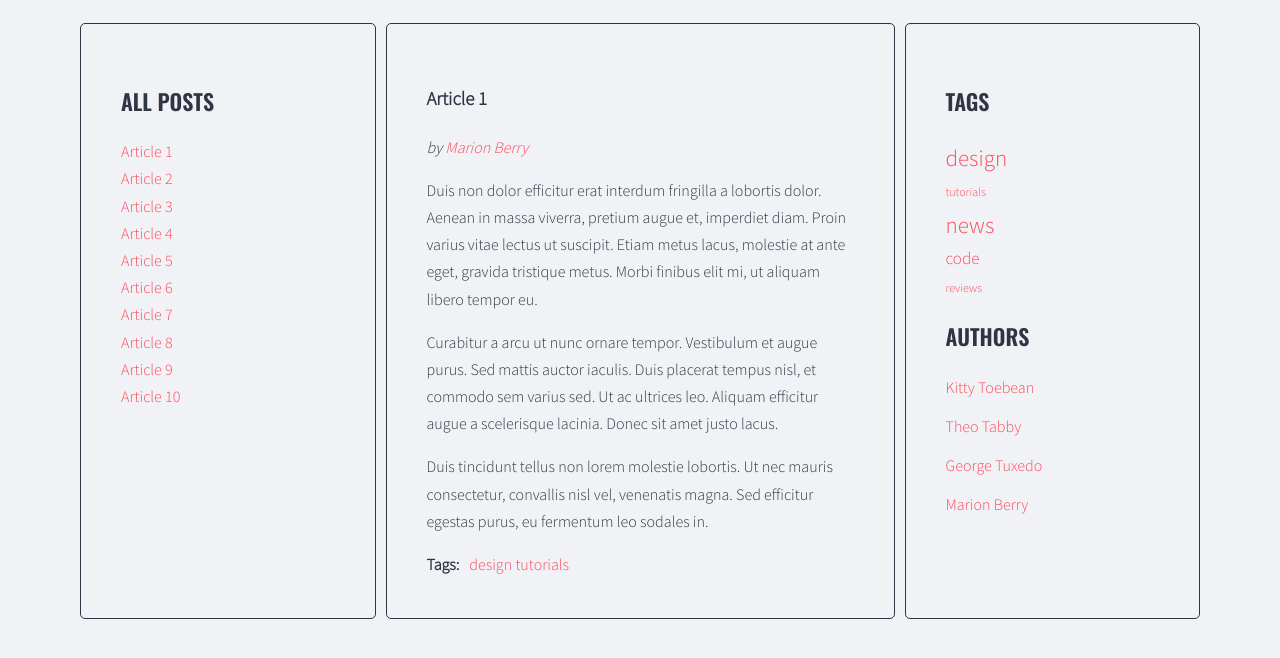
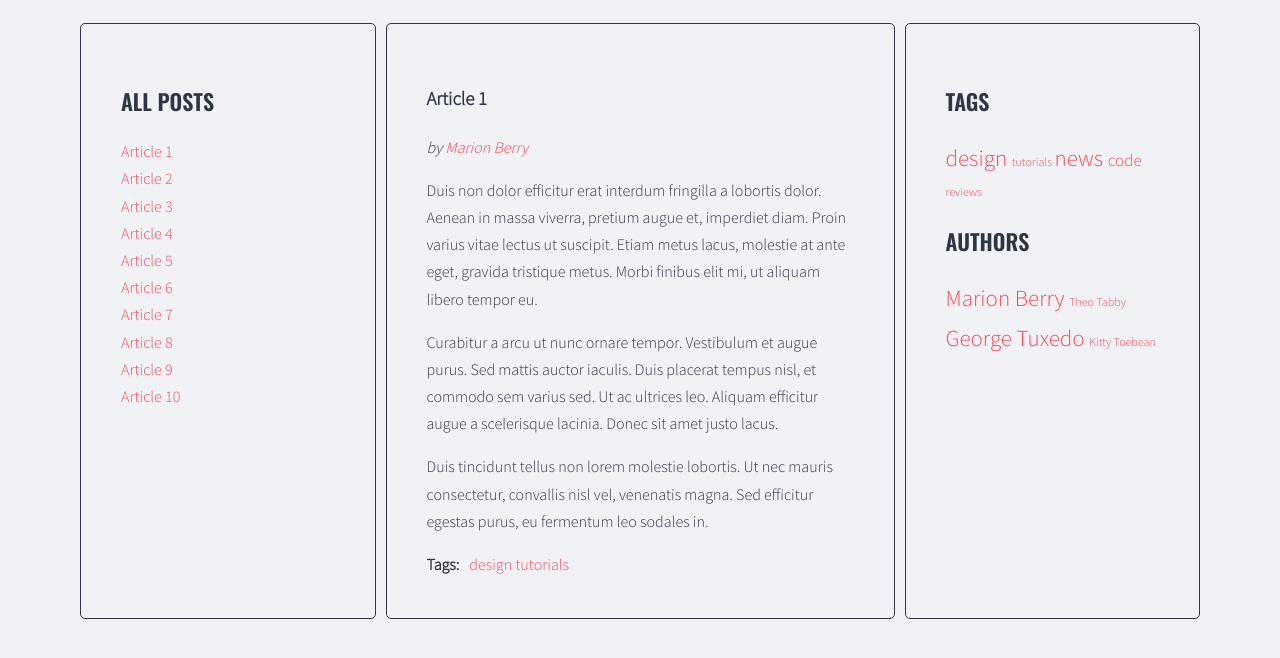
Before and after one commit to Lithaos/javascript-blog, a website: page index.html in a window 1280 px wide. Shown: the part 220-878 px from the top of the page. Drawn offline with nearby package versions, Linux system fonts and the light colour scheme.

Commit message:
add Author selector task

```diff
--- a/js/script.js
+++ b/js/script.js
@@ -1,4 +1,15 @@
 'use strict';
+const opts = {
+  articleSelector: '.post',
+  titleSelector: '.post-title',
+  titleListSelector: '.titles',
+  articleTagsSelector: '.post-tags .list',
+  articleAuthorSelector: '.post-author',
+  tagsListSelector: '.tags.list',
+  cloudClassCount: 5,
+  cloudClassPrefix: 'tag-size-',
+  authorsListSelector: '.list.authors'
+}
 
 function titleClickHandler(event) {
   event.preventDefault();
@@ -33,28 +44,19 @@ function titleClickHandler(event) {
 
 
 
-const optArticleSelector = '.post',
-  optTitleSelector = '.post-title',
-  optTitleListSelector = '.titles',
-  optArticleTagsSelector = '.post-tags .list',
-  optArticleAuthorSelector = '.post-author',
-  optTagsListSelector = '.tags.list',
-  optCloudClassCount = 5,
-  optCloudClassPrefix = 'tag-size-';
-
 function generateTitleLinks(customSelector = '') {
   /* remove contents of titleList */
-  const titleList = document.querySelector(optTitleListSelector);
+  const titleList = document.querySelector(opts.titleListSelector);
   titleList.innerHTML = '';
   /* for each article */
-  const articles = document.querySelectorAll(optArticleSelector + customSelector);
+  const articles = document.querySelectorAll(opts.articleSelector + customSelector);
   let html = '';
   for (let article of articles) {
     /* get the article id */
     const articleId = article.getAttribute('id');
     /* find the title element */
     /* get the title from the title element */
-    const articleTitle = article.querySelector(optTitleSelector).innerHTML;
+    const articleTitle = article.querySelector(opts.titleSelector).innerHTML;
     /* create HTML of the link */
     const linkHTML = '<li><a href="#' + articleId + '"><span>' + articleTitle + '</span></a></li>';
     html = html + linkHTML;
@@ -87,7 +89,7 @@ function calculateTagClass(count, params) {
   const normalizedCount = count - params.min;
   const normalizedMax = params.max - params.min;
   const percentage = normalizedCount / normalizedMax;
-  const classNumber = Math.floor( percentage * (optCloudClassCount - 1) + 1 );
+  const classNumber = Math.floor(percentage * (opts.cloudClassCount - 1) + 1);
   return classNumber;
 }
 
@@ -95,11 +97,11 @@ function generateTags() {
   /* Create a new variable allTags with an empty object */
   let allTags = {};
   /* find all articles */
-  const articles = document.querySelectorAll(optArticleSelector);
+  const articles = document.querySelectorAll(opts.articleSelector);
   /* START LOOP: for every article: */
   for (let article of articles) {
     /* find tags wrapper */
-    let tagsWrapper = article.querySelector(optArticleTagsSelector);
+    let tagsWrapper = article.querySelector(opts.articleTagsSelector);
     tagsWrapper.innerHTML = '';
     let html = '';
     /* get tags from data-tags attribute */
@@ -123,15 +125,14 @@ function generateTags() {
     /* END LOOP: for every article: */
   }
   /* find list of tags in right column */
-  const tagList = document.querySelector(optTagsListSelector);
+  const tagList = document.querySelector(opts.tagsListSelector);
   /* Create variable for all links HTML code */
   const tagsParams = calculateTagsParams(allTags);
   let allTagsHTML = '';
   /* START LOOP: for each tag in allTags:*/
   for (let tag in allTags) {
     /* generate code of a link and add it to allTagsHTML */
-    allTagsHTML += '<li><a href="#tag-' + tag + '"' + 'class="' + optCloudClassPrefix+calculateTagClass(allTags[tag], tagsParams) + '"> ' + tag +  ' </a></li>';
-    console.log(allTags[tag], tagsParams);
+    allTagsHTML += '<li><a href="#tag-' + tag + '"' + 'class="' + opts.cloudClassPrefix + calculateTagClass(allTags[tag], tagsParams) + '"> ' + tag + ' </a></li>';
     /* End loop: for each tag in allTags: */
   }
   /* add html from allTagsHTML to tagList */
@@ -184,21 +185,35 @@ function addClickListenersToTags() {
 addClickListenersToTags();
 
 function generateAuthors() {
+  let allAuthors = {};
   /* find all articles */
-  const articles = document.querySelectorAll(optArticleSelector);
+  const articles = document.querySelectorAll(opts.articleSelector);
   /* START LOOP: for every article: */
   for (let article of articles) {
     /* find author wrapper */
-    let authorWrapper = article.querySelector(optArticleAuthorSelector);
+    let authorWrapper = article.querySelector(opts.articleAuthorSelector);
     authorWrapper.innerHTML = '';
     /* get author from data-author attribute */
     let author = article.getAttribute('data-author');
     /* generate HTML of the link */
     const linkHTML = 'by <a href="#' + author + '"> ' + author + ' </a>';
     /* insert HTML of author link into the author wrapper */
+    if (!allAuthors.hasOwnProperty(author)) {
+      allAuthors[author] = 1;
+    } else {
+      allAuthors[author]++;
+    }
+
     authorWrapper.innerHTML = linkHTML;
     /* END LOOP: for every article: */
   }
+  const authorList = document.querySelector(opts.authorsListSelector);
+  const authorParams = calculateTagsParams(allAuthors);
+  let allAuthorsHTML = '';
+  for (let author in allAuthors) {
+    allAuthorsHTML += '<li><a href="#' + author + '"' + 'class="' + opts.cloudClassPrefix + calculateTagClass(allAuthors[author], authorParams) + '"> ' + author + ' </a></li>';
+  }
+  authorList.innerHTML = allAuthorsHTML
 }
 
 generateAuthors();
@@ -232,7 +247,7 @@ function authorClickHandler(event) {
 
 function addClickListenersToAuthors() {
   /* find all links to authors */
-  const links = document.querySelectorAll(optArticleAuthorSelector + ' a');
+  const links = document.querySelectorAll(opts.articleAuthorSelector + ' a');
   /* START LOOP: for each link */
   for (let link of links) {
     /* add authorClickHandler as event listener for that link */
--- a/sass/style.scss
+++ b/sass/style.scss
@@ -110,7 +110,7 @@ a {
 
 .authors {
   li {
-    margin-bottom: 12px;
+    display: inline;
   }
 }
 
@@ -160,3 +160,7 @@ a {
 .tag-size-1 {
   font-size: 12px;
 }
+
+.tags li{
+  display: inline;
+}
```
Also changed, not shown: css/style.css, 1 other file.
